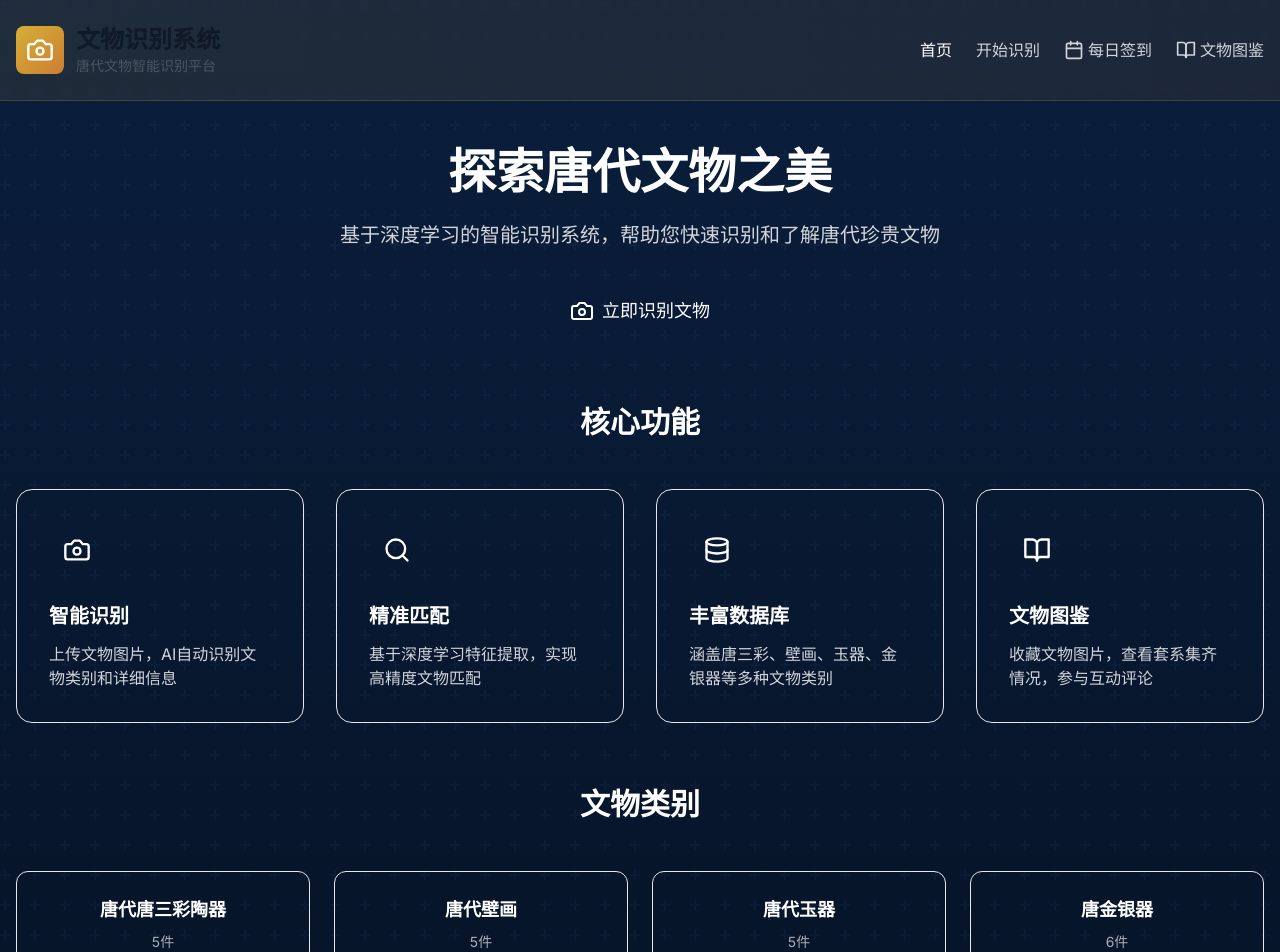
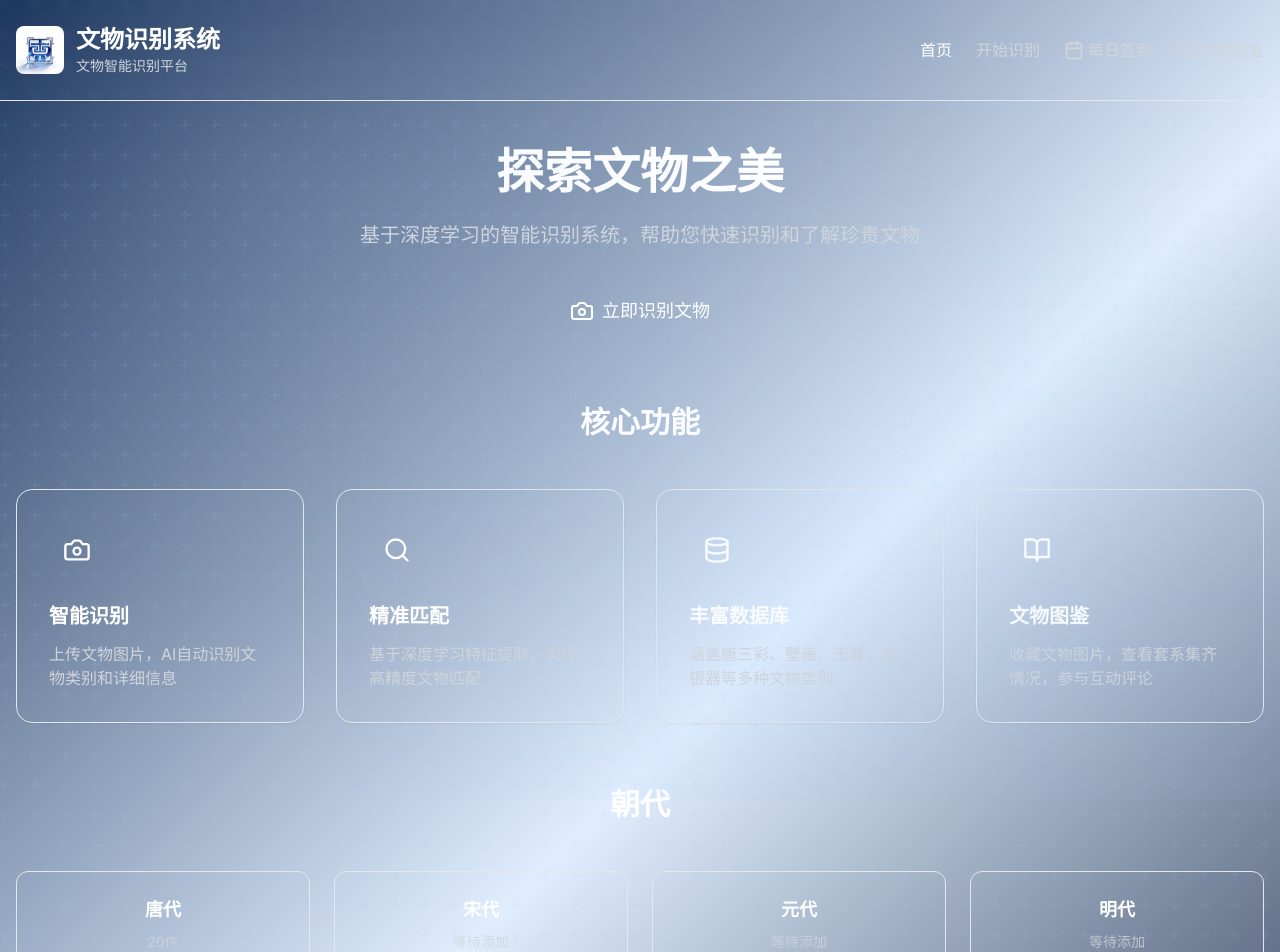
Before and after one commit to schzene/fronted-DaC, a Next.js app: page / in a window 1280 px wide. Shown: the top 952 px of the page. Built offline with nearby package versions, Linux system fonts and the light colour scheme.

Commit message:
优化蓝色系配色，图鉴功能

```diff
--- a/src/app/checkin/page.tsx
+++ b/src/app/checkin/page.tsx
@@ -2,18 +2,15 @@
 
 import { useState, useEffect } from 'react';
 import Link from 'next/link';
-import { Camera, Calendar, Clock, TrendingUp, Award, CheckCircle2, LogOut, BookOpen } from 'lucide-react';
-import { CheckInRecord, CheckInStats } from '@/types/checkin';
+import { Camera, Calendar, TrendingUp, Award, CheckCircle2, BookOpen } from 'lucide-react';
+import { CheckInStats } from '@/types/checkin';
 import {
   checkIn,
-  checkOut,
-  getCheckInRecords,
   getCheckInStats
 } from '@/lib/checkinService';
 
 export default function CheckInPage() {
   const [stats, setStats] = useState<CheckInStats | null>(null);
-  const [records, setRecords] = useState<CheckInRecord[]>([]);
   const [loading, setLoading] = useState(true);
   const [actionLoading, setActionLoading] = useState(false);
   const [message, setMessage] = useState<{ type: 'success' | 'error'; text: string } | null>(null);
@@ -24,7 +21,6 @@ export default function CheckInPage() {
 
   const loadData = () => {
     setStats(getCheckInStats());
-    setRecords(getCheckInRecords());
     setLoading(false);
   };
 
@@ -39,22 +35,6 @@ export default function CheckInPage() {
       setMessage({ type: 'success', text: '✓ 签到成功！欢迎回来！' });
     } catch (err: any) {
       setMessage({ type: 'error', text: err.message || '签到失败' });
-    } finally {
-      setActionLoading(false);
-    }
-  };
-
-  const handleCheckOut = async () => {
-    setActionLoading(true);
-    setMessage(null);
-
-    try {
-      await new Promise(resolve => setTimeout(resolve, 500));
-      checkOut();
-      loadData();
-      setMessage({ type: 'success', text: '✓ 签退成功！今日辛苦了！' });
-    } catch (err: any) {
-      setMessage({ type: 'error', text: err.message || '签退失败' });
     } finally {
       setActionLoading(false);
     }
@@ -77,12 +57,10 @@ export default function CheckInPage() {
         <div className="container mx-auto px-4 py-6">
           <div className="flex items-center justify-between">
             <Link href="/" className="flex items-center space-x-3">
-              <div className="w-12 h-12 bg-gradient-to-br from-primary-blue to-secondary-blue rounded-lg flex items-center justify-center">
-                <Camera className="w-7 h-7 text-white" />
-              </div>
+              <img src="/logo.jpg" alt="Logo" className="w-12 h-12 rounded-lg object-cover" />
               <div>
                 <h1 className="text-2xl font-bold text-white font-chinese">文物识别系统</h1>
-                <p className="text-sm text-gray-300">唐代文物智能识别平台</p>
+                <p className="text-sm text-gray-300">文物智能识别平台</p>
               </div>
             </Link>
             <nav className="flex items-center space-x-6">
@@ -151,7 +129,7 @@ export default function CheckInPage() {
             </div>
           </div>
 
-          <div className="bg-dark-blue/50 rounded-2xl p-10 shadow-sm border border-light-blue/20 mb-10">
+          <div className="bg-dark-blue/50 rounded-2xl p-10 shadow-sm border border-light-blue/20">
             <h3 className="text-2xl font-bold text-white mb-6 font-chinese text-center">
               今日状态
             </h3>
@@ -160,7 +138,7 @@ export default function CheckInPage() {
               {stats?.todayStatus === 'not_checked' && (
                 <div>
                   <div className="w-32 h-32 bg-gradient-to-br from-primary-blue/20 to-secondary-blue/20 rounded-full flex items-center justify-center mx-auto mb-6">
-                    <Clock className="w-16 h-16 text-light-blue" />
+                    <CheckCircle2 className="w-16 h-16 text-light-blue" />
                   </div>
                   <p className="text-lg text-gray-300 mb-6">今天还没有签到哦，点击下方按钮开始学习吧！</p>
                   <button
@@ -183,109 +161,21 @@ export default function CheckInPage() {
                 </div>
               )}
 
-              {stats?.todayStatus === 'checked_in' && stats.todayRecord && (
+              {stats?.todayStatus !== 'not_checked' && stats.todayRecord && (
                 <div>
                   <div className="w-32 h-32 bg-gradient-to-br from-green-500/20 to-emerald-500/20 rounded-full flex items-center justify-center mx-auto mb-6">
                     <CheckCircle2 className="w-16 h-16 text-green-400" />
                   </div>
-                  <div className="space-y-3 mb-6">
+                  <div className="space-y-3">
                     <p className="text-xl font-bold text-green-300">已签到 ✓</p>
                     <p className="text-gray-300">
                       签到时间：{stats.todayRecord.checkInTime}
                     </p>
-                  </div>
-                  <button
-                    onClick={handleCheckOut}
-                    disabled={actionLoading}
-                    className="w-full bg-gradient-to-r from-primary-blue to-secondary-blue text-white py-4 rounded-xl text-lg font-medium hover:shadow-lg transition-all disabled:opacity-50 flex items-center justify-center space-x-2"
-                  >
-                    {actionLoading ? (
-                      <>
-                        <div className="w-6 h-6 border-2 border-white border-t-transparent rounded-full animate-spin" />
-                        <span>签退中...</span>
-                      </>
-                    ) : (
-                      <>
-                        <LogOut className="w-6 h-6" />
-                        <span>签退下班</span>
-                      </>
-                    )}
-                  </button>
-                </div>
-              )}
-
-              {stats?.todayStatus === 'checked_out' && stats.todayRecord && (
-                <div>
-                  <div className="w-32 h-32 bg-gradient-to-br from-primary-blue/20 to-secondary-blue/20 rounded-full flex items-center justify-center mx-auto mb-6">
-                    <Award className="w-16 h-16 text-blue-400" />
-                  </div>
-                  <div className="space-y-3">
-                    <p className="text-xl font-bold text-blue-300">今日已完成 ✓</p>
-                    <p className="text-gray-300">
-                      签到时间：{stats.todayRecord.checkInTime}
-                    </p>
-                    <p className="text-gray-300">
-                      签退时间：{stats.todayRecord.checkOutTime}
-                    </p>
-                    <p className="text-gray-300 font-medium">
-                      学习时长：{stats.todayRecord.duration}
-                    </p>
+                    <p className="text-gray-300">今日学习已完成！</p>
                   </div>
                 </div>
               )}
             </div>
-          </div>
-
-          <div className="bg-dark-blue/50 rounded-2xl p-10 shadow-sm border border-light-blue/20">
-            <h3 className="text-2xl font-bold text-white mb-6 font-chinese">
-              签到历史记录
-            </h3>
-
-            {records.length === 0 ? (
-              <div className="text-center py-12 text-gray-400">
-                <Calendar className="w-16 h-16 mx-auto mb-4 opacity-30" />
-                <p>暂无签到记录</p>
-              </div>
-            ) : (
-              <div className="overflow-x-auto">
-                <table className="w-full">
-                  <thead>
-                    <tr className="border-b border-gray-600">
-                      <th className="py-3 px-4 text-left text-sm font-medium text-gray-300">日期</th>
-                      <th className="py-3 px-4 text-left text-sm font-medium text-gray-300">签到时间</th>
-                      <th className="py-3 px-4 text-left text-sm font-medium text-gray-300">签退时间</th>
-                      <th className="py-3 px-4 text-left text-sm font-medium text-gray-300">时长</th>
-                      <th className="py-3 px-4 text-left text-sm font-medium text-gray-300">状态</th>
-                    </tr>
-                  </thead>
-                  <tbody>
-                    {records.slice(0, 30).map((record) => (
-                      <tr key={record.id} className="border-b border-gray-700 hover:bg-dark-blue/30">
-                        <td className="py-3 px-4 text-sm text-white">{record.date}</td>
-                        <td className="py-3 px-4 text-sm text-gray-300">{record.checkInTime}</td>
-                        <td className="py-3 px-4 text-sm text-gray-300">
-                          {record.checkOutTime || '-'}
-                        </td>
-                        <td className="py-3 px-4 text-sm text-gray-300">
-                          {record.duration || '-'}
-                        </td>
-                        <td className="py-3 px-4">
-                          <span
-                            className={`inline-block px-3 py-1 rounded-full text-xs font-medium ${
-                              record.status === 'checked_out'
-                                ? 'bg-blue-500/20 text-blue-300'
-                                : 'bg-amber-500/20 text-amber-300'
-                            }`}
-                          >
-                            {record.status === 'checked_out' ? '已完成' : '学习中'}
-                          </span>
-                        </td>
-                      </tr>
-                    ))}
-                  </tbody>
-                </table>
-              </div>
-            )}
           </div>
         </div>
       </main>
@@ -293,7 +183,7 @@ export default function CheckInPage() {
       <footer className="bg-gray-900 text-white py-8 mt-16">
         <div className="container mx-auto px-4 text-center">
           <p className="text-gray-400">
-            © 2024 文物识别系统 - 唐代文物智能识别平台
+            © 2024 文物识别系统 - 文物智能识别平台
           </p>
         </div>
       </footer>
--- a/src/app/gallery/page.tsx
+++ b/src/app/gallery/page.tsx
@@ -31,20 +31,20 @@ interface Series {
 const mockSeries: Series[] = [
   {
     id: 'series-1',
-    name: '唐代唐三彩陶器',
+    name: '唐三彩陶器',
     artifacts: [
       {
         id: 'artifact-1',
         name: '唐三彩骆驼载乐俑',
         image: 'https://neeko-copilot.bytedance.net/api/text2image?prompt=Tang%20Dynasty%20tri-colored%20pottery%20camel%20with%20musicians&size=512x512',
-        series: '唐代唐三彩陶器',
-        description: '唐代三彩陶艺的代表作品，描绘了骆驼载着乐师的场景',
+        series: '唐三彩陶器',
+        description: '三彩陶艺的代表作品，描绘了骆驼载着乐师的场景',
         collected: true,
         comments: [
           {
             id: 'comment-1',
             user: '文物爱好者',
-            content: '这件文物非常精美，展现了唐代的艺术水平',
+            content: '这件文物非常精美，展现了艺术水平',
             createdAt: '2024-01-01',
           },
         ],
@@ -53,8 +53,8 @@ const mockSeries: Series[] = [
         id: 'artifact-2',
         name: '唐三彩马',
         image: 'https://neeko-copilot.bytedance.net/api/text2image?prompt=Tang%20Dynasty%20tri-colored%20pottery%20horse&size=512x512',
-        series: '唐代唐三彩陶器',
-        description: '唐代三彩陶马，造型生动，色彩艳丽',
+        series: '唐三彩陶器',
+        description: '三彩陶马，造型生动，色彩艳丽',
         collected: true,
         comments: [],
       },
@@ -62,8 +62,8 @@ const mockSeries: Series[] = [
         id: 'artifact-3',
         name: '唐三彩仕女俑',
         image: 'https://neeko-copilot.bytedance.net/api/text2image?prompt=Tang%20Dynasty%20tri-colored%20pottery%20female%20figure&size=512x512',
-        series: '唐代唐三彩陶器',
-        description: '唐代三彩陶仕女俑，展现了唐代女性的服饰和姿态',
+        series: '唐三彩陶器',
+        description: '三彩陶仕女俑，展现了女性的服饰和姿态',
         collected: false,
         comments: [],
       },
@@ -72,14 +72,14 @@ const mockSeries: Series[] = [
   },
   {
     id: 'series-2',
-    name: '唐代壁画',
+    name: '壁画',
     artifacts: [
       {
         id: 'artifact-4',
         name: '飞天壁画',
         image: 'https://neeko-copilot.bytedance.net/api/text2image?prompt=Tang%20Dynasty%20flying%20Apsara%20mural&size=512x512',
-        series: '唐代壁画',
-        description: '唐代敦煌壁画中的飞天形象，轻盈飘逸',
+        series: '壁画',
+        description: '敦煌壁画中的飞天形象，轻盈飘逸',
         collected: true,
         comments: [],
       },
@@ -87,8 +87,8 @@ const mockSeries: Series[] = [
         id: 'artifact-5',
         name: '狩猎图壁画',
         image: 'https://neeko-copilot.bytedance.net/api/text2image?prompt=Tang%20Dynasty%20hunting%20scene%20mural&size=512x512',
-        series: '唐代壁画',
-        description: '唐代壁画中的狩猎场景，展现了当时的生活',
+        series: '壁画',
+        description: '壁画中的狩猎场景，展现了当时的生活',
         collected: true,
         comments: [],
       },
@@ -104,17 +104,32 @@ export default function GalleryPage() {
   const [showAnimation, setShowAnimation] = useState(false);
 
   const handleToggleCollect = (artifactId: string) => {
+    let seriesThatWasCompleted = null;
+
     setSeries(prevSeries =>
-      prevSeries.map(s => ({
-        ...s,
-        artifacts: s.artifacts.map(a =>
+      prevSeries.map(s => {
+        const newArtifacts = s.artifacts.map(a =>
           a.id === artifactId ? { ...a, collected: !a.collected } : a
-        ),
-        completed: s.artifacts
-          .map(a => (a.id === artifactId ? !a.collected : a.collected))
-          .every(Boolean),
-      }))
+        );
+        const wasNotCompleted = !s.completed;
+        const isNowCompleted = newArtifacts.every(a => a.collected);
+
+        if (wasNotCompleted && isNowCompleted) {
+          seriesThatWasCompleted = s.id;
+        }
+
+        return {
+          ...s,
+          artifacts: newArtifacts,
+          completed: isNowCompleted,
+        };
+      })
     );
+
+    if (seriesThatWasCompleted) {
+      setShowAnimation(true);
+      setTimeout(() => setShowAnimation(false), 3000);
+    }
   };
 
   const handleAddComment = (artifactId: string) => {
@@ -146,13 +161,7 @@ export default function GalleryPage() {
     setSelectedArtifact(null);
   };
 
-  useEffect(() => {
-    const completedSeries = series.filter(s => s.completed);
-    if (completedSeries.length > 0) {
-      setShowAnimation(true);
-      setTimeout(() => setShowAnimation(false), 3000);
-    }
-  }, [series]);
+
 
   return (
     <div className="min-h-screen heritage-pattern">
@@ -160,12 +169,10 @@ export default function GalleryPage() {
         <div className="container mx-auto px-4 py-6">
           <div className="flex items-center justify-between">
             <Link href="/" className="flex items-center space-x-3">
-              <div className="w-12 h-12 bg-gradient-to-br from-primary-blue to-secondary-blue rounded-lg flex items-center justify-center">
-                <Camera className="w-7 h-7 text-white" />
-              </div>
+              <img src="/logo.jpg" alt="Logo" className="w-12 h-12 rounded-lg object-cover" />
               <div>
                 <h1 className="text-2xl font-bold text-white font-chinese">文物识别系统</h1>
-                <p className="text-sm text-gray-300">唐代文物智能识别平台</p>
+                <p className="text-sm text-gray-300">文物智能识别平台</p>
               </div>
             </Link>
             <nav className="flex items-center space-x-6">
--- a/src/app/globals.css
+++ b/src/app/globals.css
@@ -4,22 +4,37 @@
 
 :root {
   --foreground-rgb: 255, 255, 255;
-  --background-start-rgb: 10, 30, 60;
-  --background-end-rgb: 5, 15, 30;
-  --primary-blue: #1a56db;
-  --secondary-blue: #3b82f6;
-  --light-blue: #93c5fd;
-  --dark-blue: #1e40af;
+  --background-start-rgb: 15, 40, 80;
+  --background-end-rgb: 10, 25, 55;
+  --primary-blue: #60a5fa;
+  --secondary-blue: #93c5fd;
+  --light-blue: #bfdbfe;
+  --dark-blue: #3b82f6;
+  --diamond-shine: rgba(191, 219, 254, 0.3);
 }
 
 body {
   color: rgb(var(--foreground-rgb));
   background: linear-gradient(
-      to bottom,
-      transparent,
-      rgb(var(--background-end-rgb))
-    )
-    rgb(var(--background-start-rgb));
+      135deg,
+      rgb(var(--background-start-rgb)) 0%,
+      rgba(96, 165, 250, 0.2) 50%,
+      rgb(var(--background-end-rgb)) 100%
+    );
+  position: relative;
+}
+
+body::before {
+  content: '';
+  position: fixed;
+  top: 0;
+  left: 0;
+  right: 0;
+  bottom: 0;
+  background: radial-gradient(ellipse at 20% 20%, rgba(191, 219, 254, 0.15) 0%, transparent 50%),
+              radial-gradient(ellipse at 80% 80%, rgba(147, 197, 253, 0.1) 0%, transparent 50%);
+  pointer-events: none;
+  z-index: 0;
 }
 
 @layer utilities {
@@ -27,10 +42,11 @@ body {
     text-wrap: balance;
   }
   .bg-primary-blue {
-    background-color: var(--primary-blue);
+    background: linear-gradient(135deg, var(--primary-blue) 0%, var(--secondary-blue) 100%);
+    box-shadow: 0 4px 15px rgba(96, 165, 250, 0.4);
   }
   .bg-secondary-blue {
-    background-color: var(--secondary-blue);
+    background: linear-gradient(135deg, var(--secondary-blue) 0%, var(--light-blue) 100%);
   }
   .text-primary-blue {
     color: var(--primary-blue);
@@ -41,6 +57,15 @@ body {
   .border-blue {
     border-color: var(--light-blue);
   }
+  .diamond-glow {
+    box-shadow: 0 0 20px rgba(191, 219, 254, 0.4),
+                0 4px 10px rgba(0, 0, 0, 0.3);
+  }
+  .diamond-card {
+    background: linear-gradient(135deg, rgba(59, 130, 246, 0.1) 0%, rgba(96, 165, 250, 0.05) 100%);
+    backdrop-filter: blur(10px);
+    border: 1px solid rgba(191, 219, 254, 0.2);
+  }
 }
 
 .heritage-pattern {
--- a/src/app/page.tsx
+++ b/src/app/page.tsx
@@ -28,24 +28,22 @@ export default function HomePage() {
   ];
 
   const categories = [
-    { name: '唐代唐三彩陶器', count: '5件', color: 'bg-amber-100 text-amber-800' },
-    { name: '唐代壁画', count: '5件', color: 'bg-blue-100 text-blue-800' },
-    { name: '唐代玉器', count: '5件', color: 'bg-emerald-100 text-emerald-800' },
-    { name: '唐金银器', count: '6件', color: 'bg-yellow-100 text-yellow-800' },
+    { name: '唐代', count: '20件' },
+    { name: '宋代', count: '等待添加' },
+    { name: '元代', count: '等待添加' },
+    { name: '明代', count: '等待添加' },
   ];
 
   return (
     <div className="min-h-screen heritage-pattern">
-      <header className="bg-gradient-to-r from-heritage-gold/10 to-heritage-bronze/10 backdrop-blur-sm border-b border-heritage-gold/20">
+      <header className="bg-gradient-to-r from-primary-blue/10 to-secondary-blue/10 backdrop-blur-sm border-b border-light-blue/20">
         <div className="container mx-auto px-4 py-6">
           <div className="flex items-center justify-between">
             <div className="flex items-center space-x-3">
-              <div className="w-12 h-12 bg-gradient-to-br from-heritage-gold to-heritage-bronze rounded-lg flex items-center justify-center">
-                <Camera className="w-7 h-7 text-white" />
-              </div>
+              <img src="/logo.jpg" alt="Logo" className="w-12 h-12 rounded-lg object-cover" />
               <div>
-                <h1 className="text-2xl font-bold text-gray-900 font-chinese">文物识别系统</h1>
-                <p className="text-sm text-gray-600">唐代文物智能识别平台</p>
+                <h1 className="text-2xl font-bold text-white font-chinese">文物识别系统</h1>
+                <p className="text-sm text-gray-300">文物智能识别平台</p>
               </div>
             </div>
             <nav className="flex items-center space-x-6">
@@ -77,10 +75,10 @@ export default function HomePage() {
       <main className="container mx-auto px-4 py-12">
         <section className="text-center mb-16">
           <h2 className="text-5xl font-bold text-white mb-6 font-chinese">
-            探索唐代文物之美
+            探索文物之美
           </h2>
           <p className="text-xl text-gray-300 max-w-3xl mx-auto mb-8">
-            基于深度学习的智能识别系统，帮助您快速识别和了解唐代珍贵文物
+            基于深度学习的智能识别系统，帮助您快速识别和了解珍贵文物
           </p>
           <Link
             href="/recognize"
@@ -115,7 +113,7 @@ export default function HomePage() {
 
         <section className="mb-16">
           <h3 className="text-3xl font-bold text-center text-white mb-12 font-chinese">
-            文物类别
+            朝代
           </h3>
           <div className="grid grid-cols-2 md:grid-cols-4 gap-6">
             {categories.map((category, index) => (
@@ -163,7 +161,7 @@ export default function HomePage() {
       <footer className="bg-gray-900 text-white py-8 mt-16">
         <div className="container mx-auto px-4 text-center">
           <p className="text-gray-400">
-            © 2026 文物识别系统 - 唐代文物智能识别平台
+            © 2026 文物识别系统 - 文物智能识别平台
           </p>
         </div>
       </footer>
--- a/src/app/recognize/page.tsx
+++ b/src/app/recognize/page.tsx
@@ -106,12 +106,10 @@ export default function RecognizePage() {
           <div className="flex items-center justify-between">
             <div className="flex items-center space-x-3">
               <Link href="/" className="flex items-center space-x-3">
-                <div className="w-12 h-12 bg-gradient-to-br from-primary-blue to-secondary-blue rounded-lg flex items-center justify-center">
-                  <Camera className="w-7 h-7 text-white" />
-                </div>
+                <img src="/logo.jpg" alt="Logo" className="w-12 h-12 rounded-lg object-cover" />
                 <div>
                   <h1 className="text-2xl font-bold text-white font-chinese">文物识别系统</h1>
-                  <p className="text-sm text-gray-300">唐代文物智能识别平台</p>
+                  <p className="text-sm text-gray-300">文物智能识别平台</p>
                 </div>
               </Link>
             </div>
```
Also changed, not shown: public/logo.jpg (added).
